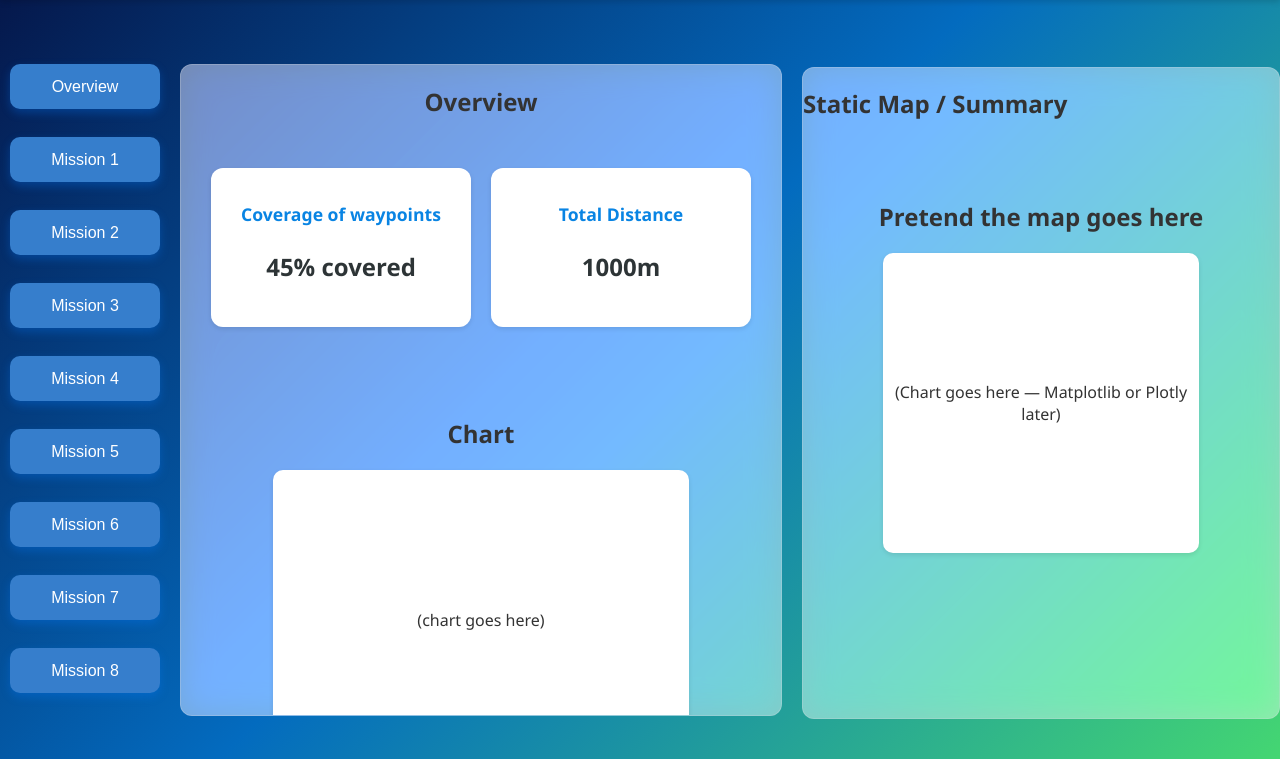
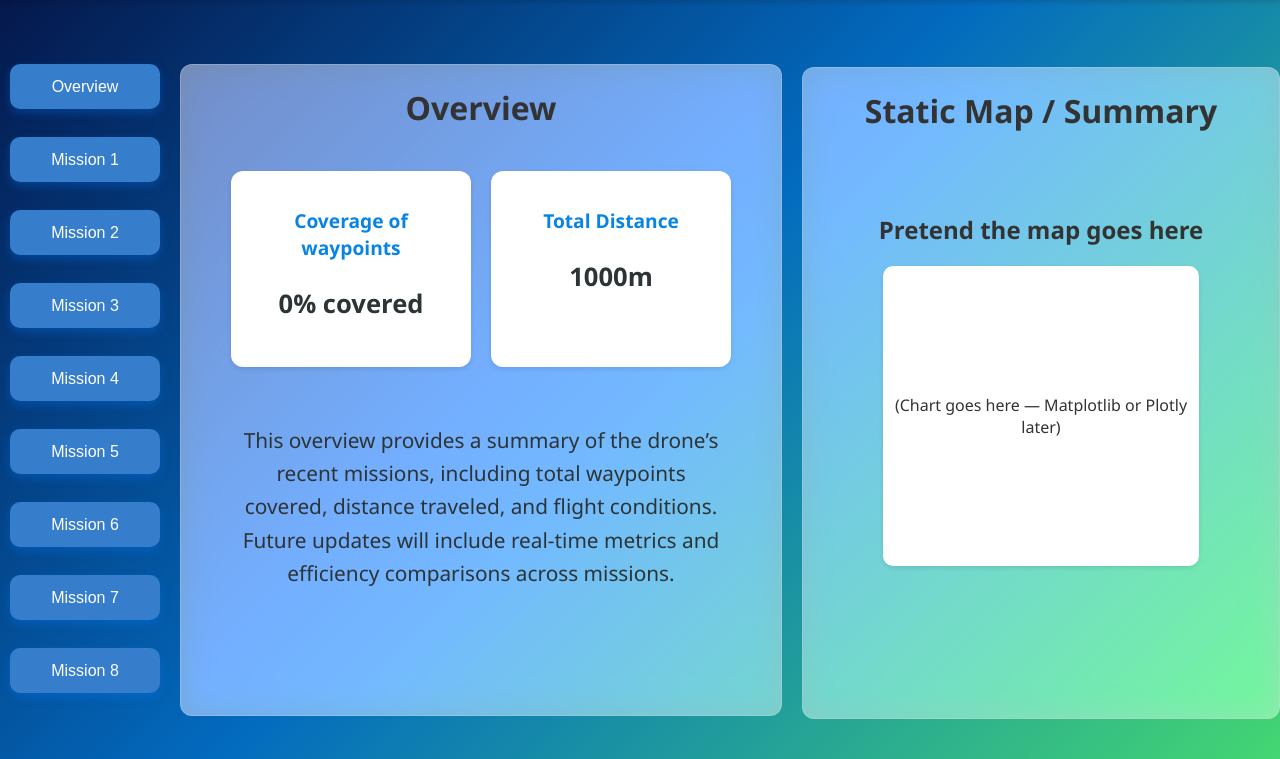
Before and after one commit to Diego5936/KDKR, a Flask app: page / in a window 1280 px wide. Shown: the part 83-842 px from the top of the page. Run offline with Flask 3, Linux system fonts and the light colour scheme.

Commit message:
adding FE stuff

```diff
--- a/frontend/static/style.css
+++ b/frontend/static/style.css
@@ -32,18 +32,36 @@ header p {
   justify-content: center;
   gap: 20px;
   flex-wrap: wrap;
-  padding: 30px;
+  padding: 20px;
+  margin-bottom: -50px;
 }
 
 .card {
   background: white;
   border-radius: 12px;
   box-shadow: 0 2px 5px rgba(0,0,0,0.1);
-  width: 220px;
+  width: 200px;
   text-align: center;
   padding: 20px;
   transition: transform 0.2s ease;
 }
+
+.text-blurb {
+  width: 80%;
+  max-width: 700px;
+  height: 300px;
+  margin: 0 auto;
+  display: flex;
+  justify-content: center;
+  align-items: center;
+  text-align: center;
+  border-radius: 10px;
+  padding: 20px;
+  font-size: 1.3rem;
+  line-height: 1.6;
+  color: #2d3436;
+}
+
 
 .card:hover {
   transform: translateY(-5px);
@@ -51,12 +69,12 @@ header p {
 
 .card h2 {
   color: #0984e3;
-  font-size: 1.1rem;
+  font-size: 1.2rem;
   margin-bottom: 10px;
 }
 
 .card p {
-  font-size: 1.5rem;
+  font-size: 1.6rem;
   font-weight: bold;
   color: #2d3436;
 }
@@ -78,6 +96,7 @@ header p {
   align-items: center;
   box-shadow: 0 2px 5px rgba(0,0,0,0.1);
 }
+
 .middle-container {
     backdrop-filter: blur(16px) saturate(180%);
     -webkit-backdrop-filter: blur(16px) saturate(180%);
--- a/frontend/templates/index.html
+++ b/frontend/templates/index.html
@@ -25,100 +25,117 @@
     <button class="rounded-btn" data-tab="mission8">Mission 8</button>
   </div>
 
-  <!-- Middle Column: Tab Content -->
+  <!-- Tab Content -->
   <div class="middle-column">
     <div class="middle-container tab-content" id="overview">
-      <h2 style="text-align: center;">Overview</h2>
+      <h1 style="text-align: center;">Overview</h1>
       <section class="cards">
-        <div class="card"><h2>Coverage of waypoints</h2><p>45% covered</p></div>
+        <div class="card"><h2>Coverage of waypoints</h2><p>0% covered</p></div>
         <div class="card"><h2>Total Distance</h2><p>1000m</p></div>
       </section>
-
-      <section class="chart">
-        <h2>Chart</h2>
-        <div class="chart-box">(chart goes here)</div>
-      </section>
+  <section class="text-blurb">
+    <p>
+      This overview provides a summary of the drone’s recent missions, including
+      total waypoints covered, distance traveled, and flight conditions. Future
+      updates will include real-time metrics and efficiency comparisons across
+      missions.
+    </p>
+  </section>
 
     </div>
 
     <div class="middle-container tab-content" id="mission1">
-      <h2>Mission 1</h2>
+      <h1 style="text-align: center;">Mission 1</h1>
       <section class="cards">
         <div class="card"><h2>Status</h2><p>In Progress</p></div>
-        <div class="card"><h2>Waypoints Covered</h2><p>30%</p></div>
+        <div class="card"><h2>Drone Battery</h2><p>100%</p></div>
+        <div class="card"><h2>Distance Covered</h2><p>0 feet</p></div>
+        <div class="card"><h2>% Complete</h2><p>0%</p></div>
       </section>
 
     </div>
 
     <div class="middle-container tab-content" id="mission2">
-      <h2>Mission 2</h2>
+      <h1 style="text-align: center;">Mission 2</h1>
       <section class="cards">
-        <div class="card"><h2>Status</h2><p>Completed</p></div>
-        <div class="card"><h2>Waypoints Covered</h2><p>100%</p></div>
+        <div class="card"><h2>Status</h2><p>Not Started</p></div>
+        <div class="card"><h2>Drone Battery</h2><p>100%</p></div>
+        <div class="card"><h2>Distance Covered</h2><p>0 feet</p></div>
+        <div class="card"><h2>% Complete</h2><p>0%</p></div>
       </section>
 
     </div>
 
     <div class="middle-container tab-content" id="mission3">
-      <h2>Mission 3</h2>
+      <h1 style="text-align: center;">Mission 3</h1>
       <section class="cards">
-        <div class="card"><h2>Status</h2><p>In Progress</p></div>
-        <div class="card"><h2>Waypoints Covered</h2><p>30%</p></div>
+        <div class="card"><h2>Status</h2><p>Not Started</p></div>
+        <div class="card"><h2>Drone Battery</h2><p>100%</p></div>
+        <div class="card"><h2>Distance Covered</h2><p>0 feet</p></div>
+        <div class="card"><h2>% Complete</h2><p>0%</p></div>
       </section>
 
     </div>
 
     <div class="middle-container tab-content" id="mission4">
-      <h2>Mission 4</h2>
+      <h1 style="text-align: center;">Mission 4</h1>
       <section class="cards">
-        <div class="card"><h2>Status</h2><p>In Progress</p></div>
-        <div class="card"><h2>Waypoints Covered</h2><p>30%</p></div>
+        <div class="card"><h2>Status</h2><p>Not Started</p></div>
+        <div class="card"><h2>Drone Battery</h2><p>100%</p></div>
+        <div class="card"><h2>Distance Covered</h2><p>0 feet</p></div>
+        <div class="card"><h2>% Complete</h2><p>0%</p></div>
       </section>
 
     </div>
 
     <div class="middle-container tab-content" id="mission5">
-      <h2>Mission 5</h2>
+      <h1 style="text-align: center;">Mission 5</h1>
       <section class="cards">
-        <div class="card"><h2>Status</h2><p>In Progress</p></div>
-        <div class="card"><h2>Waypoints Covered</h2><p>30%</p></div>
+        <div class="card"><h2>Status</h2><p>Not Started</p></div>
+        <div class="card"><h2>Drone Battery</h2><p>100%</p></div>
+        <div class="card"><h2>Distance Covered</h2><p>0 feet</p></div>
+        <div class="card"><h2>% Complete</h2><p>0%</p></div>
       </section>
 
     </div>
 
     <div class="middle-container tab-content" id="mission6">
-      <h2>Mission 6</h2>
+      <h1 style="text-align: center;">Mission 6</h1>
       <section class="cards">
-        <div class="card"><h2>Status</h2><p>In Progress</p></div>
-        <div class="card"><h2>Waypoints Covered</h2><p>30%</p></div>
+        <div class="card"><h2>Status</h2><p>Not Started</p></div>
+        <div class="card"><h2>Drone Battery</h2><p>100%</p></div>
+        <div class="card"><h2>Distance Covered</h2><p>0 feet</p></div>
+        <div class="card"><h2>% Complete</h2><p>0%</p></div>
       </section>
 
     </div>
 
     <div class="middle-container tab-content" id="mission7">
-      <h2>Mission 7</h2>
+      <h1 style="text-align: center;">Mission 7</h1>
       <section class="cards">
-        <div class="card"><h2>Status</h2><p>In Progress</p></div>
-        <div class="card"><h2>Waypoints Covered</h2><p>30%</p></div>
+        <div class="card"><h2>Status</h2><p>Not Started</p></div>
+        <div class="card"><h2>Drone Battery</h2><p>100%</p></div>
+        <div class="card"><h2>Distance Covered</h2><p>0 feet</p></div>
+        <div class="card"><h2>% Complete</h2><p>0%</p></div>
       </section>
 
     </div>
 
     <div class="middle-container tab-content" id="mission8">
-      <h2>Mission 8</h2>
+      <h1 style="text-align: center;">Mission 8</h1>
       <section class="cards">
-        <div class="card"><h2>Status</h2><p>In Progress</p></div>
-        <div class="card"><h2>Waypoints Covered</h2><p>30%</p></div>
+        <div class="card"><h2>Status</h2><p>Not Started</p></div>
+        <div class="card"><h2>Drone Battery</h2><p>100%</p></div>
+        <div class="card"><h2>Distance Covered</h2><p>0 feet</p></div>
+        <div class="card"><h2>% Complete</h2><p>0%</p></div>
       </section>
 
     </div>
-
-    <!-- Add missions 3-8 similarly -->
   </div>
 
-  <!-- Right Column: Static Map -->
+  <!-- Map -->
   <div class="right-column middle-container">
-    <h2>Static Map / Summary</h2>
+    <h1 style = "text-align: center">Static Map / Summary</h1>
     <section class="chart">
       <h2>Pretend the map goes here</h2>
       <div class="chart-box">(Chart goes here — Matplotlib or Plotly later)</div>
```
